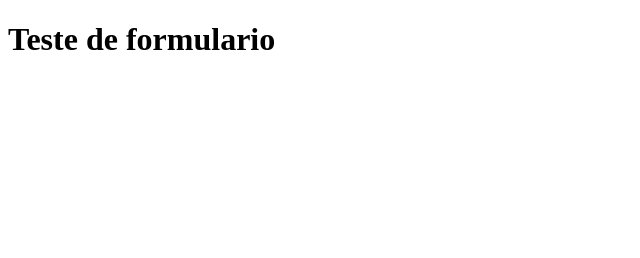
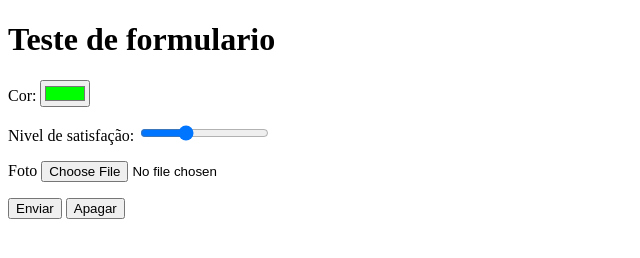
Before and after one commit to 25092018/html-css, a plain HTML site: page exercicios/ex026/form006.html in a window 1280 px wide. Shown: the whole page, without its empty margins (0-640 px from the left). Drawn offline with Linux system fonts and the light colour scheme.

Commit message:
Update form006.html

```diff
--- a/exercicios/ex026/form006.html
+++ b/exercicios/ex026/form006.html
@@ -7,5 +7,25 @@
 </head>
 <body>
     <h1>Teste de formulario</h1>
+    <form action="cadastro.php" method="post" autocomplete='on'>
+        <p>
+            <label for="icor">Cor:</label>
+            <input type="color" name="cor" id="icor" value='#00ff00'>
+        </p>
+        <p>
+            <label for="inivel">Nivel de satisfação:</label>
+            <input type="range" name="nivel" id="inivel" value='2'  min='1' max='4'>
+        </p>
+        <p>
+            <label for="ifoto">Foto</label>
+            <input type="file" name="foto" id="ifoto">
+            <!--quando for enviar uma imagem tem q usar o metodo post ao invez do get-->
+        </p>
+        <p>
+            <input type="submit" value="Enviar">
+            <input type="reset" value="Apagar">
+        </p>
+    </form>
+
 </body>
 </html>
```
